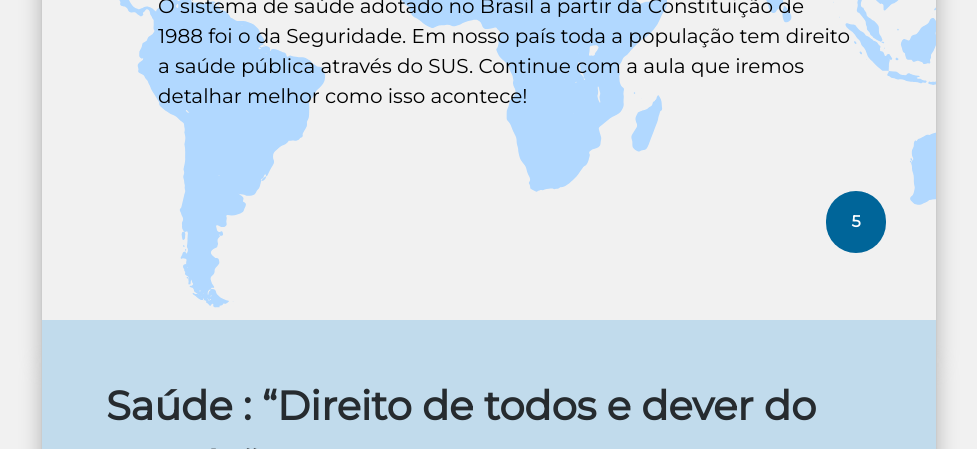
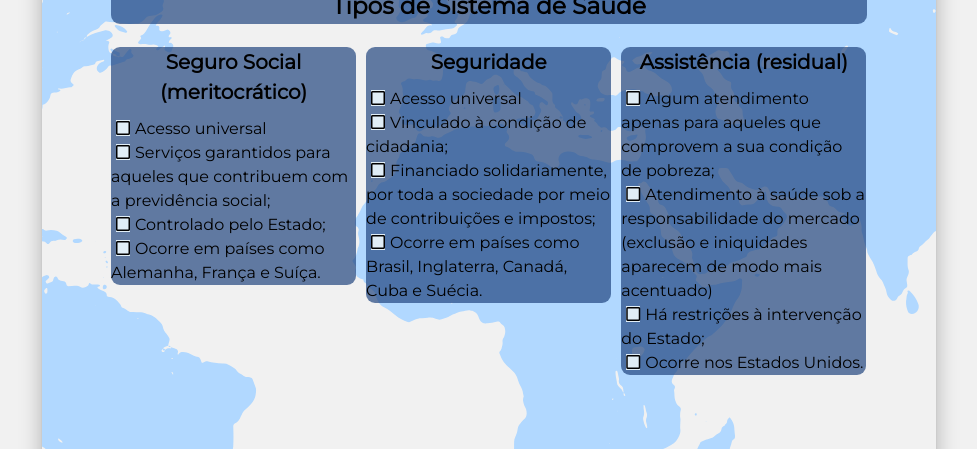
Before and after one commit to ThiagoMarques/M1A2, a plain HTML site: page index.html in a window 1280 px wide. Shown: the part 5445-5894 px from the top of the page, without its empty margins (151-1128 px from the left). Drawn offline with nearby package versions, Linux system fonts and the light colour scheme.

Commit message:
Ajusta página 5

```diff
--- a/css/telas.css
+++ b/css/telas.css
@@ -611,15 +611,20 @@ video{
 .img-icon{
   max-width: 80px;
   max-height: 80px;
-  width: auto;
-  height: auto;
+  float: left;
+  padding-right: 10px;
 }
 .lista-circle {
   list-style-type: circle;
 }
 .texto-destaque{
-  display: inline-block;
-  padding-left: 32px;
+  background-color: #1d427dad;
+  background-position: top 16px left 6px;
+  background-repeat: no-repeat;
+  background-size: 70px 70px;
+  border-radius: 9px;
+  padding-left: 8px;
+  margin-left:80px
 }
 .borda-destaque{
   border-style: solid;
@@ -660,6 +665,11 @@ video{
   margin-left: 5px;
   margin-right: 5px;
 }
+.sombra-texto ul li i{
+  background-color: #E0EDF6;
+  margin-left: 5px;
+  margin-right: 5px;
+}
 
 .altura-sombra{
   min-height: 400px;
@@ -687,6 +697,11 @@ video{
 .texto-link-rodape p a{
   background: transparent;
   color: blue;
+}
+.imagem-texto-rodape{
+  margin-top: 80px;
+
+
 }
 
 
--- a/index.html
+++ b/index.html
@@ -245,15 +245,40 @@
 			<div class="fonte-20 sombra-texto" style="text-align: center;">
 				<h3>Tipos de Sistema de Saúde</h3>
 			</div>
+			<div class="">
+				<div class="largura-1_3 sombra-texto">
+					<p class="" style="text-align: center;"><b>Seguro Social (meritocrático)</b></p>
+					<ul>
+						<li><i class="far fa-square"></i>Acesso universal</li>
+						<li><i class="far fa-square"></i>Serviços garantidos para aqueles que contribuem	com a previdência social;</li>
+						<li><i class="far fa-square"></i>Controlado pelo Estado;</li>
+						<li><i class="far fa-square"></i>Ocorre em países como Alemanha, França e Suíça.</li>
+					</ul>
+				</div>
+				<div class="largura-1_3 sombra-texto">
+					<p class="" style="text-align: center;"><b>Seguridade</b></p>
+					<ul>
+						<li><i class="far fa-square"></i>Acesso universal</li>
+						<li><i class="far fa-square"></i>Vinculado à condição de cidadania;</li>
+						<li><i class="far fa-square"></i>Financiado solidariamente, por toda a sociedade por	meio de contribuições e impostos;</li>
+						<li><i class="far fa-square"></i>Ocorre em países como Brasil, Inglaterra, Canadá, Cuba e Suécia.</li>
+					</ul>
+				</div>
+				<div class="largura-1_3 sombra-texto">
+					<p class="" style="text-align: center;"><b>Assistência (residual)</b></p>
+					<ul>
+						<li><i class="far fa-square"></i>Algum atendimento apenas para aqueles que comprovem a sua condição de pobreza;</li>
+						<li><i class="far fa-square"></i>Atendimento à saúde sob a responsabilidade do mercado (exclusão e iniquidades aparecem de modo mais acentuado)</li>
+						<li><i class="far fa-square"></i>Há restrições à intervenção do Estado;</li>
+						<li><i class="far fa-square"></i>Ocorre nos Estados Unidos.</li>
+					</ul>
+				</div>
+			</div>
 
 
-			<div class="texto-rodape">
+			<div class="largura-1_1 imagem-texto-rodape">
 				<img class="img-icon" src="img/Logo_SUS.png">
-				<p class="texto-destaque">O sistema de saúde adotado no Brasil a partir da Constituição de 1988 foi o da
-					Seguridade. Em
-					nosso país toda a população tem
-					direito a saúde pública através do SUS. Continue com a aula que iremos detalhar melhor como isso
-					acontece!</p>
+				<p class="texto-destaque">O sistema de saúde adotado no Brasil a partir da Constituição de 1988 foi o da Seguridade. Em nosso país toda a população tem direito a saúde pública através do SUS. Continue com a aula que iremos detalhar melhor como isso acontece!</p>
 			</div>
 			<div class="largura-1_1">
 				<div class="pag_number">5</div>
```
